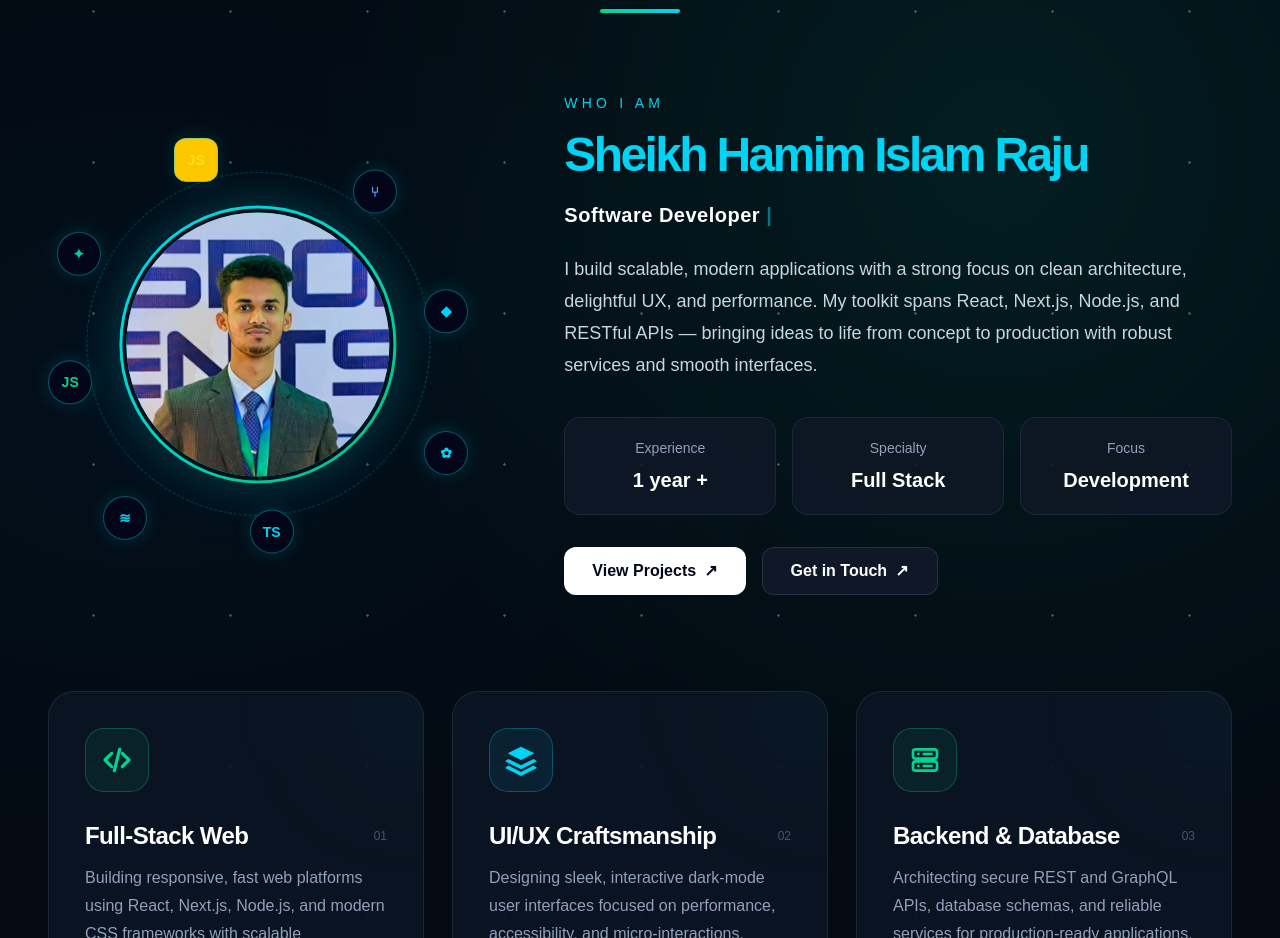
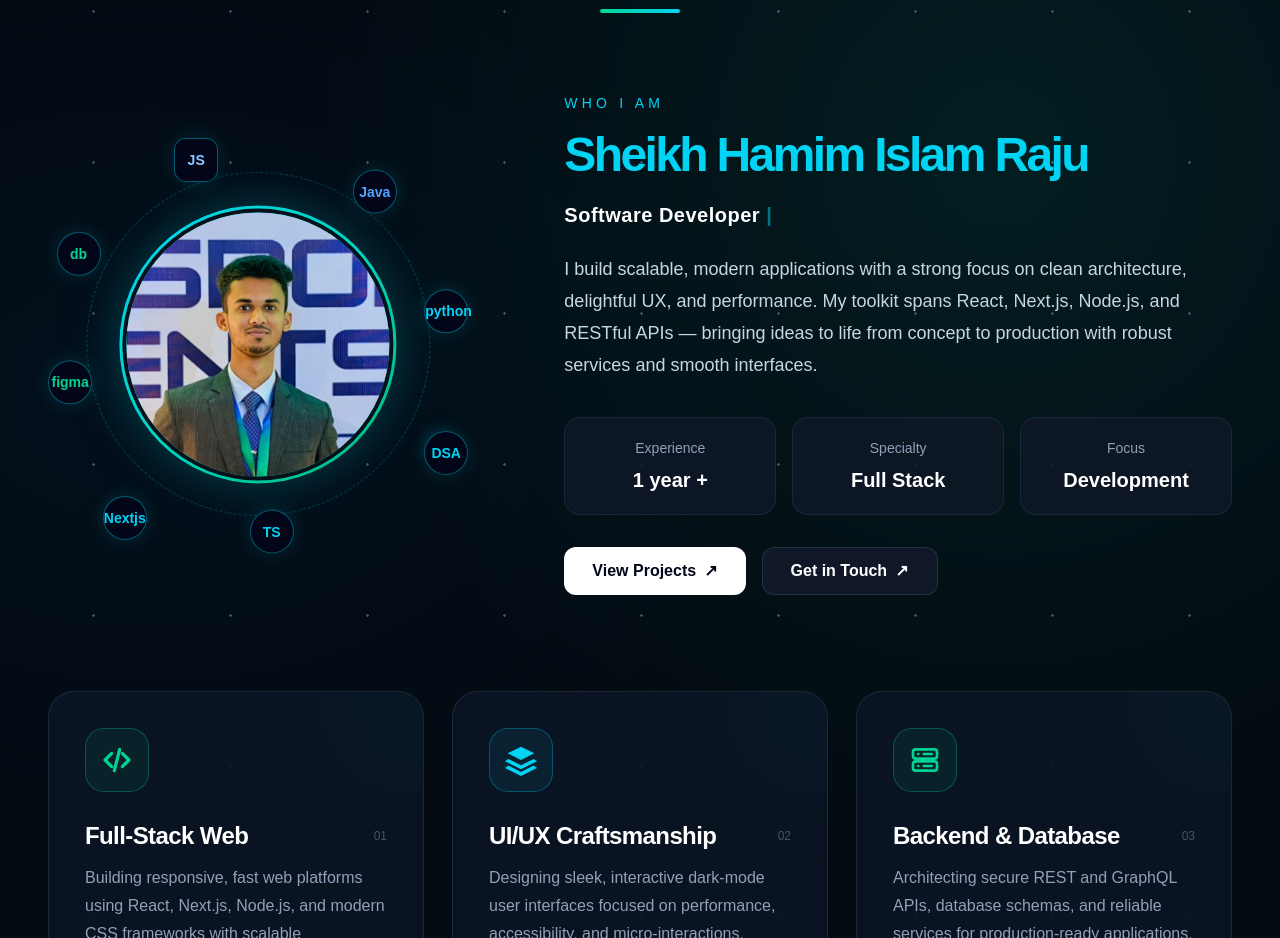
Before and after one commit to HamimRaju/hamim_islam_raju_portfolio, a Next.js app: page / in a window 1280 px wide. Shown: the part 1120-2058 px from the top of the page. Built offline with nearby package versions, Linux system fonts and the light colour scheme.

Commit message:
Minor changes

```diff
--- a/app/components/About.tsx
+++ b/app/components/About.tsx
@@ -6,26 +6,26 @@ const technologies = [
     {
         label: "JS",
         position: "left-[30%] top-[2%]",
-        color: "text-yellow-300",
-        bg: "bg-yellow-400",
+        color: "text-blue-300",
+        bg: "bg-slate-950",
         shape: "square",
     },
     {
-        label: "⑂",
+        label: "Java",
         position: "right-[17%] top-[9%]",
         color: "text-blue-400",
         bg: "bg-slate-950",
         shape: "circle",
     },
     {
-        label: "◆",
+        label: "python",
         position: "right-[0%] top-[37%]",
         color: "text-cyan-400",
         bg: "bg-slate-950",
         shape: "circle",
     },
     {
-        label: "✿",
+        label: "DSA",
         position: "right-[0%] bottom-[19%]",
         color: "text-cyan-400",
         bg: "bg-slate-950",
@@ -39,21 +39,21 @@ const technologies = [
         shape: "circle",
     },
     {
-        label: "≋",
+        label: "Nextjs",
         position: "left-[13%] bottom-[3%]",
         color: "text-cyan-400",
         bg: "bg-slate-950",
         shape: "circle",
     },
     {
-        label: "JS",
+        label: "figma",
         position: "left-[0%] top-[55%]",
         color: "text-emerald-400",
         bg: "bg-slate-950",
         shape: "circle",
     },
     {
-        label: "✦",
+        label: "db",
         position: "left-[2%] top-[25%]",
         color: "text-emerald-400",
         bg: "bg-slate-950",
```
Also changed, not shown: app/globals.css (line endings or trailing spaces).
